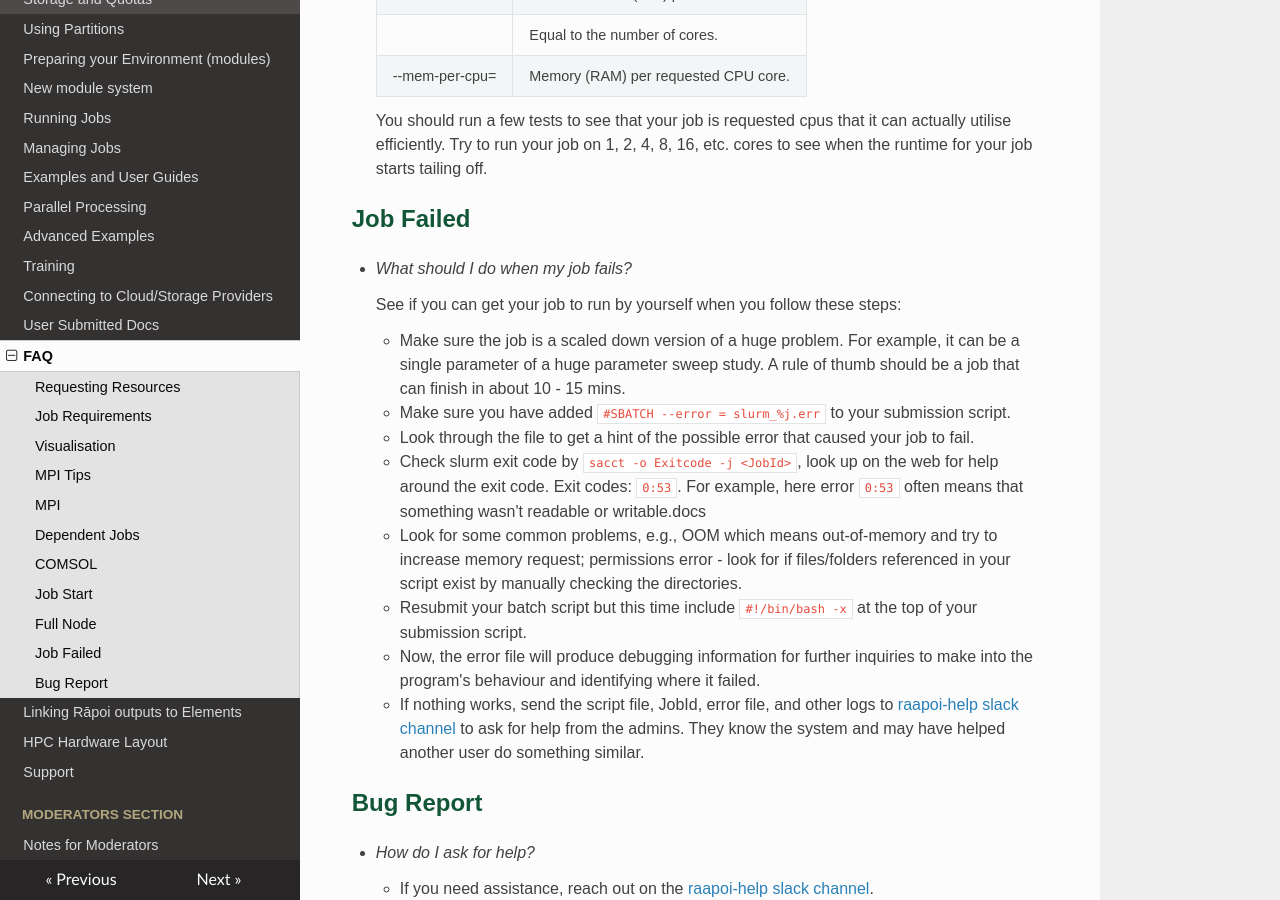
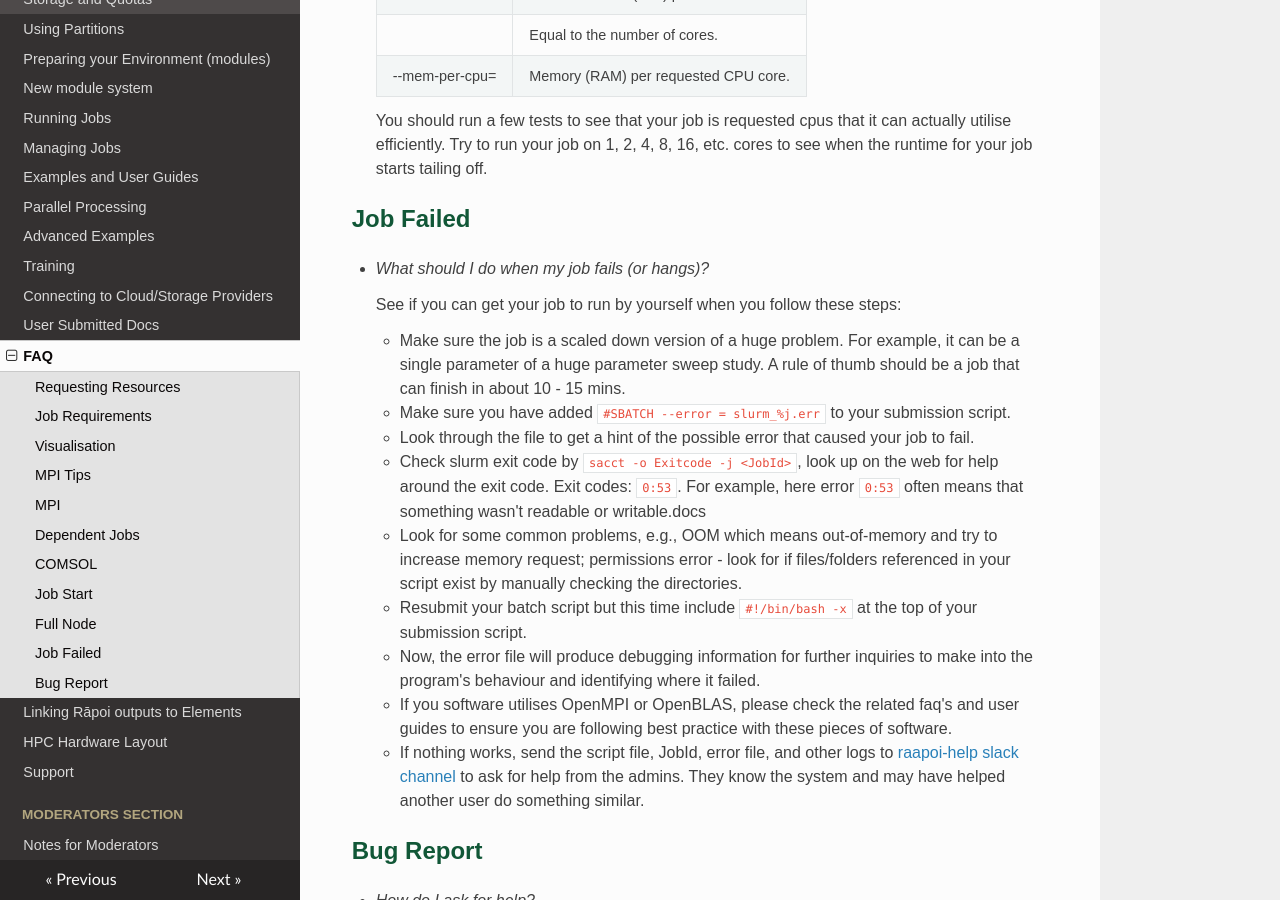
Before and after one commit to vuw-research-computing/raapoi-docs, an MkDocs documentation site: the page built from docs/faq.md, in a window 1280 px wide and 900 px high, scrolled down 5745 px. Built offline with MkDocs 1.6.1, drawn with Linux system fonts in a browser that asks for light colours; nearby versions of some CDN libraries; some web fonts are replaced.

Commit message:
added dot point about OpenMPI/BLAS in the FAQ

```diff
--- a/docs/faq.md
+++ b/docs/faq.md
@@ -181,7 +181,7 @@
     You should run a few tests to see that your job is requested cpus that it can actually utilise efficiently. Try to run your job on 1, 2, 4, 8, 16, etc. cores to see when the runtime for your job starts tailing off.
 
 ## Job Failed
-* *What should I do when my job fails?*
+* *What should I do when my job fails (or hangs)?*
 
     See if you can get your job to run by yourself when you follow these steps:
 
@@ -192,6 +192,7 @@
     * Look for some common problems, e.g., OOM which means out-of-memory and try to increase memory request; permissions error - look for if files/folders referenced in your script exist by manually checking the directories.
     * Resubmit your batch script but this time include `#!/bin/bash -x` at the top of your submission script.
     * Now, the error file will produce debugging information for further inquiries to make into the program's behaviour and identifying where it failed.
+    * If you software utilises OpenMPI or OpenBLAS, please check the related faq's and user guides to ensure you are following best practice with these pieces of software.
     * If nothing works, send the script file, JobId, error file, and other logs to [raapoi-help slack channel](https://uwrc.slack.com) to ask for help from the admins. They know the system and may have helped another user do something similar.
 
 
```
